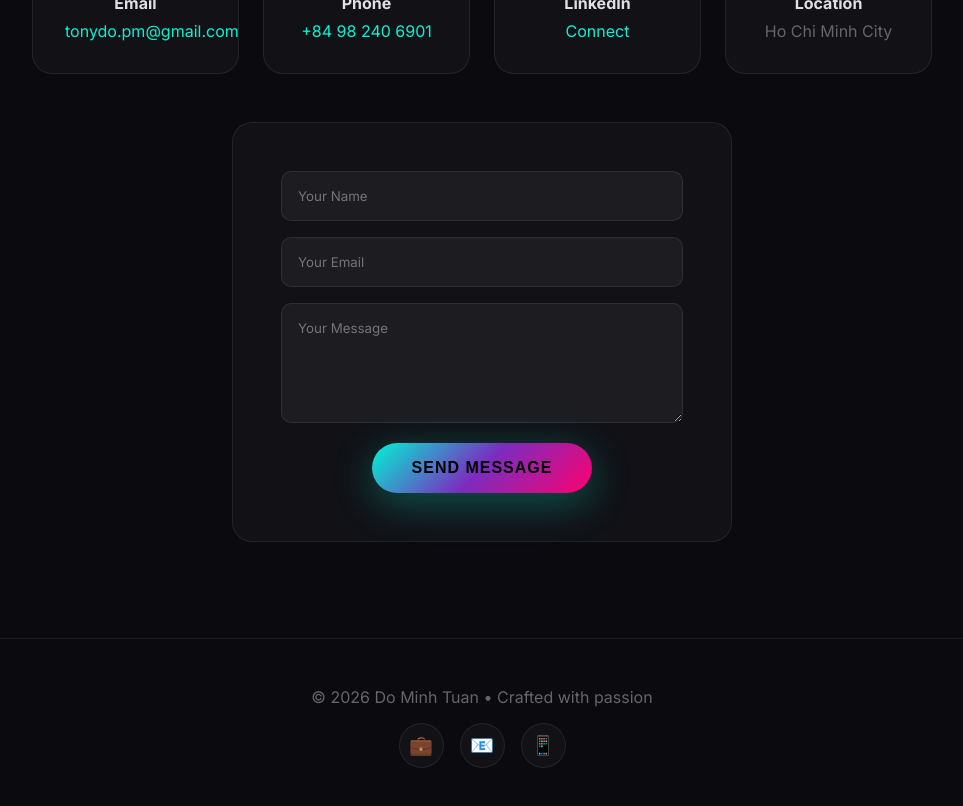
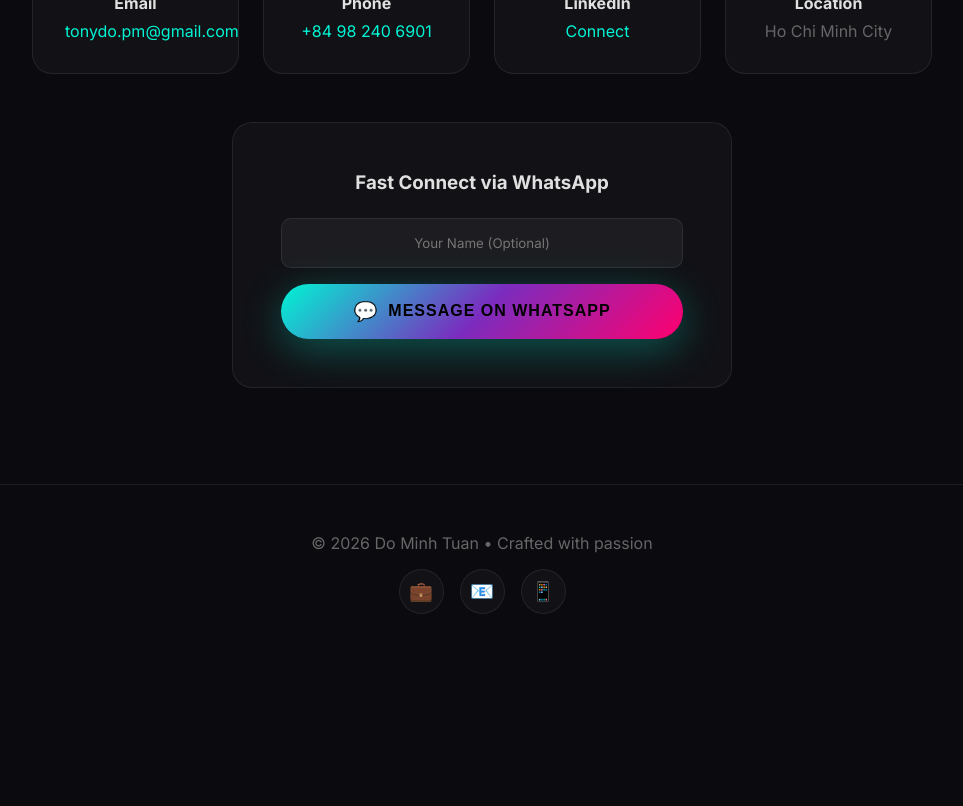
Before and after one commit to harrypotter30022003/tony-profile-bigpickle, a React (Vite) app: page / in a window 1280 px wide. Shown: the part 6440-7246 px from the top of the page, without its empty margins (158-1121 px from the left). After the commit the page ends 7102 px from the top, so only its background shows below. Built offline with nearby package versions, Linux system fonts and the light colour scheme; no server answers; the HTML template or start-up script is replaced by a standard one.

Commit message:
feat: replace contact form with direct WhatsApp connect

```diff
--- a/src/App.jsx
+++ b/src/App.jsx
@@ -326,10 +326,14 @@
 }
 
 function Contact({ cvData }) {
-  const [form, setForm] = useState({ name: '', email: '', msg: '' });
-  const [sent, setSent] = useState(false);
+  const [name, setName] = useState('');
 
-  const handleSubmit = (e) => { e.preventDefault(); setSent(true); setTimeout(() => setSent(false), 3000); };
+  const handleWhatsApp = (e) => {
+    e.preventDefault();
+    const phone = cvData?.phone?.replace(/\D/g, '') || '84982406901';
+    const message = encodeURIComponent(`Hi Tony, I'm ${name || 'interested'}, I saw your portfolio and would like to connect!`);
+    window.open(`https://wa.me/${phone}?text=${message}`, '_blank');
+  };
 
   return (
     <section id="contact" className="contact-section">
@@ -351,12 +355,22 @@
           </div>
         ))}
       </div>
-      <form className="contact-form" onSubmit={handleSubmit}>
-        <input type="text" placeholder="Your Name" value={form.name} onChange={e => setForm({ ...form, name: e.target.value })} required />
-        <input type="email" placeholder="Your Email" value={form.email} onChange={e => setForm({ ...form, email: e.target.value })} required />
-        <textarea placeholder="Your Message" value={form.msg} onChange={e => setForm({ ...form, msg: e.target.value })} required></textarea>
-        <button type="submit" className="btn btn-primary">{sent ? 'Message Sent! 🎉' : 'Send Message'}</button>
-      </form>
+
+      <div className="whatsapp-connect">
+        <div className="contact-form">
+          <h3 style={{marginBottom: '1.5rem'}}>Fast Connect via WhatsApp</h3>
+          <input
+            type="text"
+            placeholder="Your Name (Optional)"
+            value={name}
+            onChange={e => setName(e.target.value)}
+            style={{textAlign: 'center'}}
+          />
+          <button onClick={handleWhatsApp} className="btn btn-primary" style={{width: '100%', display: 'flex', alignItems: 'center', justifyContent: 'center', gap: '10px'}}>
+            <span style={{fontSize: '1.2rem'}}>💬</span> Message on WhatsApp
+          </button>
+        </div>
+      </div>
     </section>
   );
 }
```
